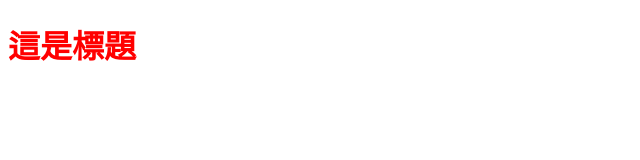
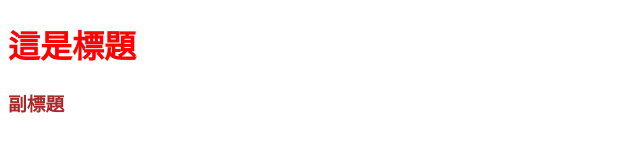
Before and after one commit to goodray177/Git-test, a plain HTML site: page index.html in a window 1280 px wide. Shown: the whole page, without its empty margins (0-640 px from the left). Drawn offline with Linux system fonts and the light colour scheme.

Commit message:
新增h3

```diff
--- a/css/all.css
+++ b/css/all.css
@@ -1,2 +1,3 @@
 body{color: blue;}
 h1{color: red;}
+h3{color: brown;}
--- a/index.html
+++ b/index.html
@@ -11,6 +11,7 @@
 
 <body>
   <h1>這是標題</h1>
+  <h3>副標題</h3>
 
 </body>
 
```
